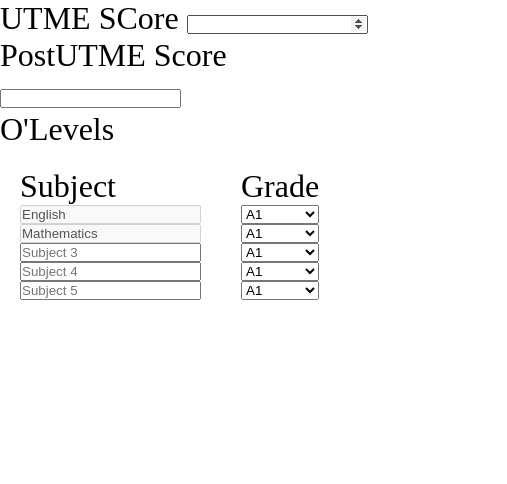
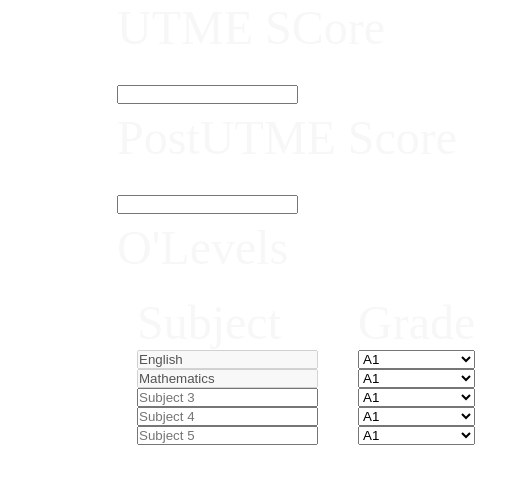
Before and after one commit to Hunrio/Unilag-Point-Calculator, a plain HTML site: page calculate.html in a window 390 px wide. Shown: the whole page, 507 px wide, since content can reach past the window. Drawn offline with Linux system fonts and the light colour scheme.

Commit message:
mobile test still

```diff
--- a/calculate.css
+++ b/calculate.css
@@ -5,7 +5,13 @@
 
 
 body {
-	font-size: 2rem;
+	font-size: 3rem;
+	color: #f7f7f7;
+}
+
+form {
+	top: 0;
+	transform: translate(30%);
 }
 .olevels {
 	display: flex;
```
